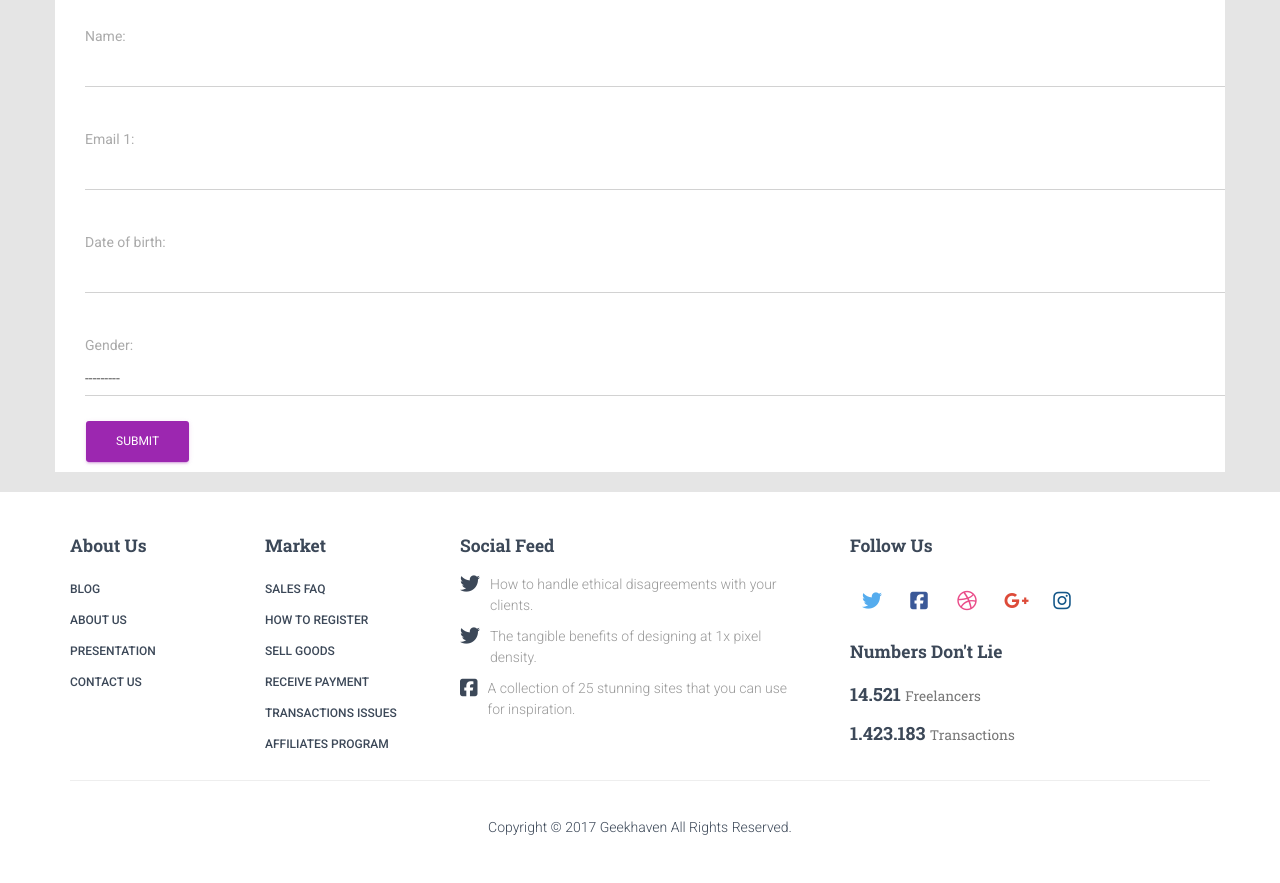
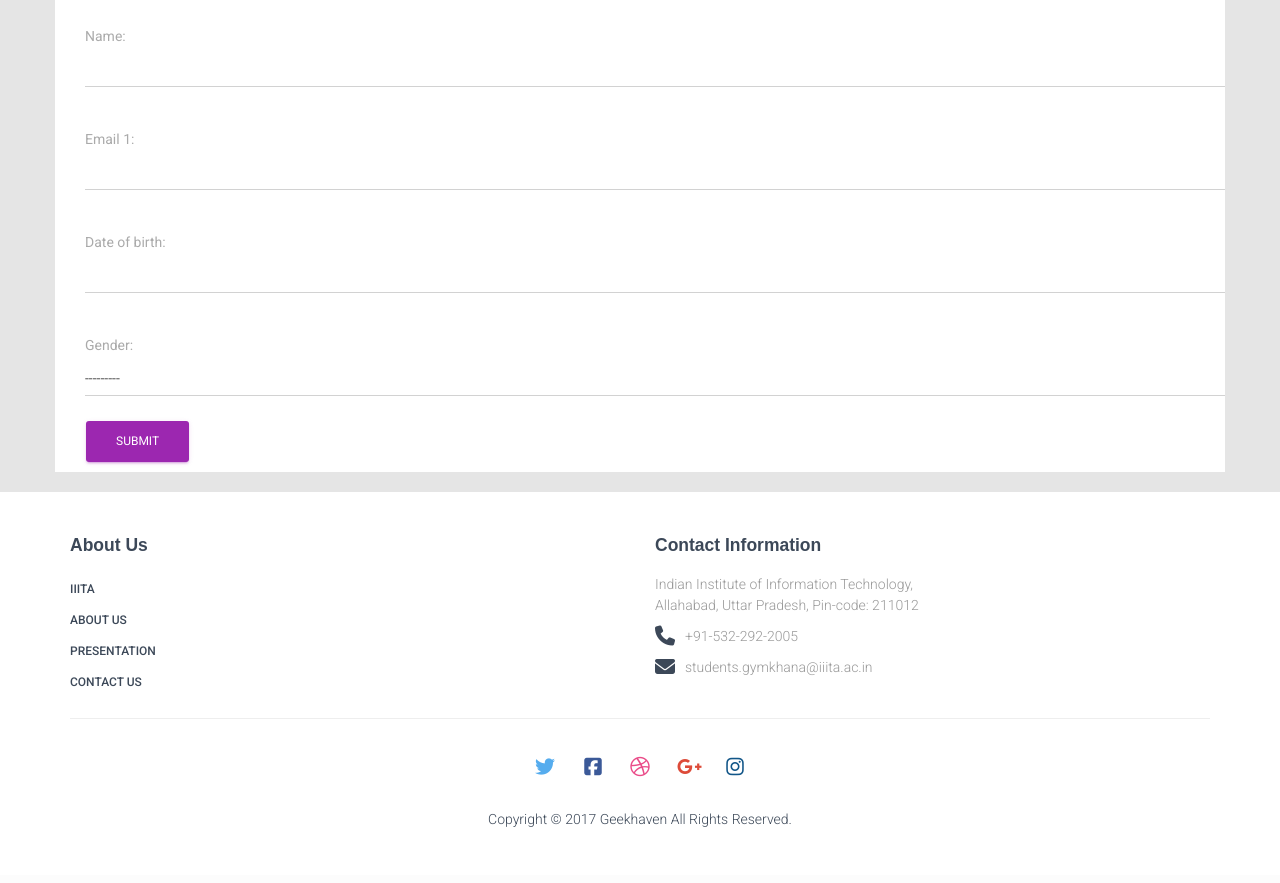
Before and after one commit to AdityaVallabh/alumni-2, a Django app: a page that uses portal/templates/base.html in a window 1280 px wide. Shown: the part 91-974 px from the top of the page. After the commit the page ends 918 px from the top, so only its background shows below. Run offline with Django 3.2, Linux system fonts and the light colour scheme; the visitor is signed in with stand-in values (Sample User, id 1); some libraries are stand-ins or nearby versions.

Commit message:
Fix footer

```diff
--- a/portal/templates/base.html
+++ b/portal/templates/base.html
@@ -82,17 +82,20 @@
     <div class="container">
 
       <div class="content">
+<!-- Follow Us -->
+
+<!-- End of folow us -->
         <div class="row">
-          <div class="col-md-2">
-            <h5>About Us</h5>
+          <div class="col-md-6 col-lg-6">
+            <h5 style="font-family: fantasy ">About Us</h5>
             <ul class="links-vertical">
               <li>
-                <a href="#">
-                 Blog
+                <a href="#" style="font-family: ">
+                 IIITA
                </a>
              </li>
              <li>
-              <a href="#">
+              <a href="#" >
                About Us
              </a>
            </li>
@@ -108,8 +111,8 @@
           </li>
         </ul>
       </div>
-      <div class="col-md-2">
-        <h5>Market</h5>
+<!--       <div class="col-md-2">
+        <h5 style="font-family: fantasy">Market</h5>
         <ul class="links-vertical">
           <li>
             <a href="#">
@@ -142,28 +145,33 @@
         </a>
       </li>
     </ul>
-  </div>
+  </div> -->
 
-  <div class="col-md-4">
-    <h5>Social Feed</h5>
+  <div class="col-md-6 col-lg-6">
+    <h5 style="font-family: fantasy">Contact Information</h5>
     <div class="social-feed">
       <div class="feed-line">
-        <i class="fa fa-twitter"></i>
-        <p>How to handle ethical disagreements with your clients.</p>
+
+        <p>Indian Institute of Information Technology,<br>Allahabad, Uttar Pradesh, Pin-code: 211012</p>
       </div>
       <div class="feed-line">
-        <i class="fa fa-twitter"></i>
-        <p>The tangible benefits of designing at 1x pixel density.</p>
+        <i class="fa fa-phone"></i>
+        <p>+91-532-292-2005</p>
       </div>
       <div class="feed-line">
-        <i class="fa fa-facebook-square"></i>
-        <p>A collection of 25 stunning sites that you can use for inspiration.</p>
+        <i class="fa fa-envelope"></i>
+        <p>students.gymkhana@iiita.ac.in</p>
       </div>
     </div>
   </div>
 
-  <div class="col-md-4">
-    <h5>Follow Us</h5>
+</div>
+</div>
+
+<hr />
+<div class="row">
+  <div class="col-md-12 col-lg-12" style="text-align : center">
+    <!-- <h5>Follow Us</h5> -->
     <ul class="social-buttons">
       <li>
         <a href="#" class="btn btn-just-icon btn-simple btn-twitter">
@@ -192,15 +200,8 @@
       </li>
     </ul>
 
-    <h5>Numbers Don't Lie</h5>
-    <h4 class="text-muted">14.521 <small>Freelancers</small></h4>
-    <h4>1.423.183 <small>Transactions</small></h4>
   </div>
 </div>
-</div>
-
-<hr />
-
 <div class="copyright pull-center">
   Copyright &copy; <script>document.write(new Date().getFullYear())</script> Geekhaven All Rights Reserved.
 </div>
```
